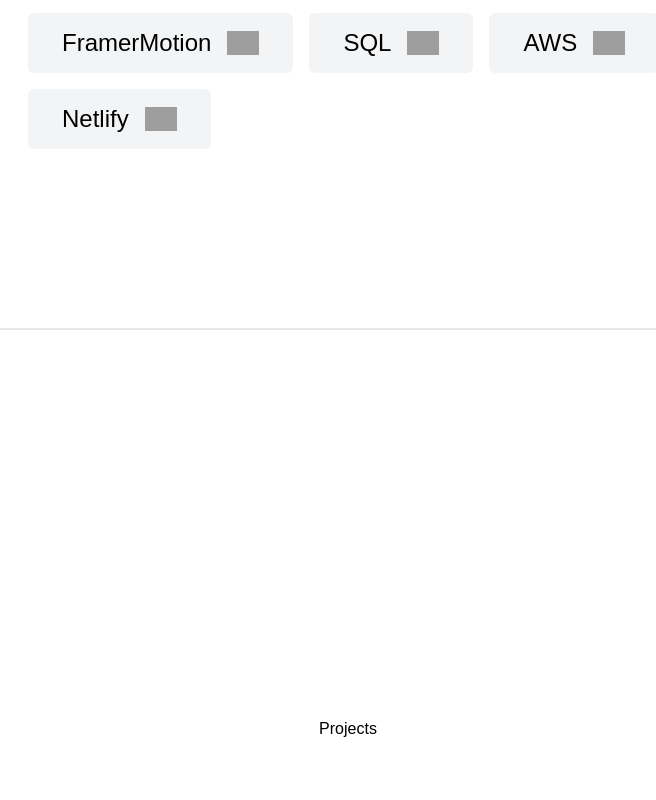
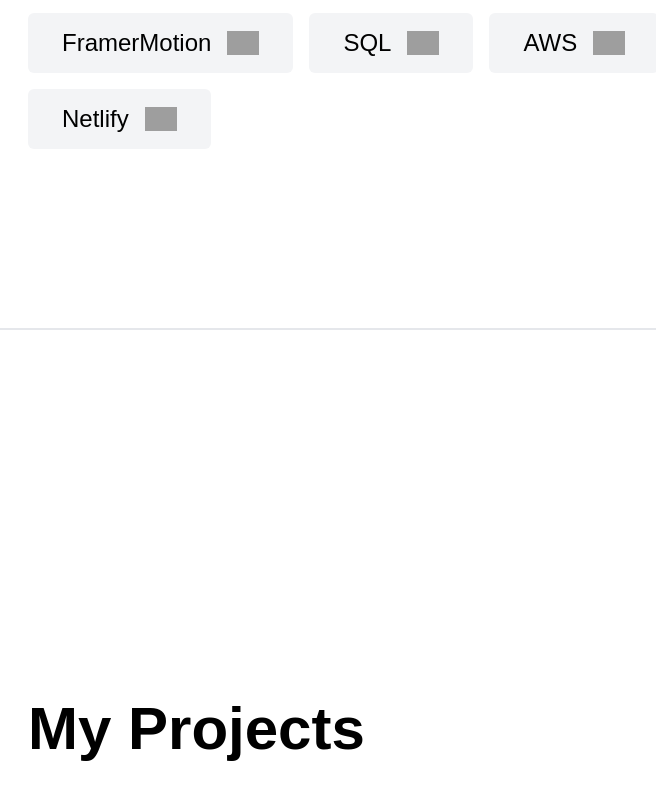
Before and after one commit to hozakowskimilosz/portfolio, a React app: page / in a window 1280 px wide. Shown: the part 2486-3286 px from the top of the page, without its empty margins (292-948 px from the left). Built offline with nearby package versions, Linux system fonts and the light colour scheme; grey boxes are pictures that could not be loaded; the HTML template or start-up script is replaced by a standard one.

Commit message:
started work on projects section

```diff
--- a/src/components/Projects.tsx
+++ b/src/components/Projects.tsx
@@ -1,7 +1,11 @@
 function Projects() {
   return (
     <div id="projects" className="flex h-screen items-center justify-center">
-      Projects
+      <div className="flex flex-col gap-4 md:w-[40rem]">
+        <h2 className="text-6xl font-bold transition-all hover:tracking-wider hover:text-primary-light">
+          My Projects
+        </h2>
+      </div>
     </div>
   );
 }
```
